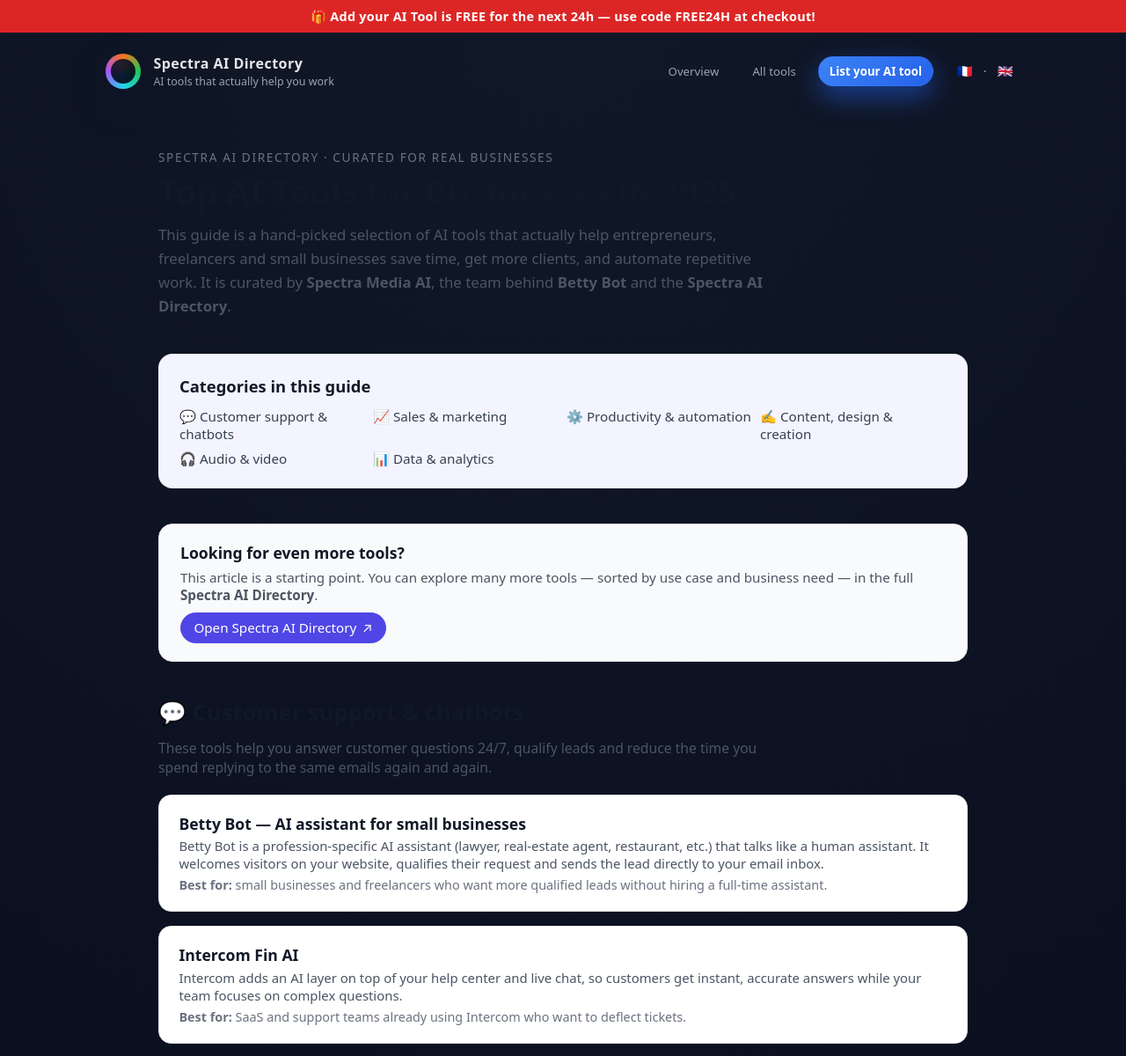
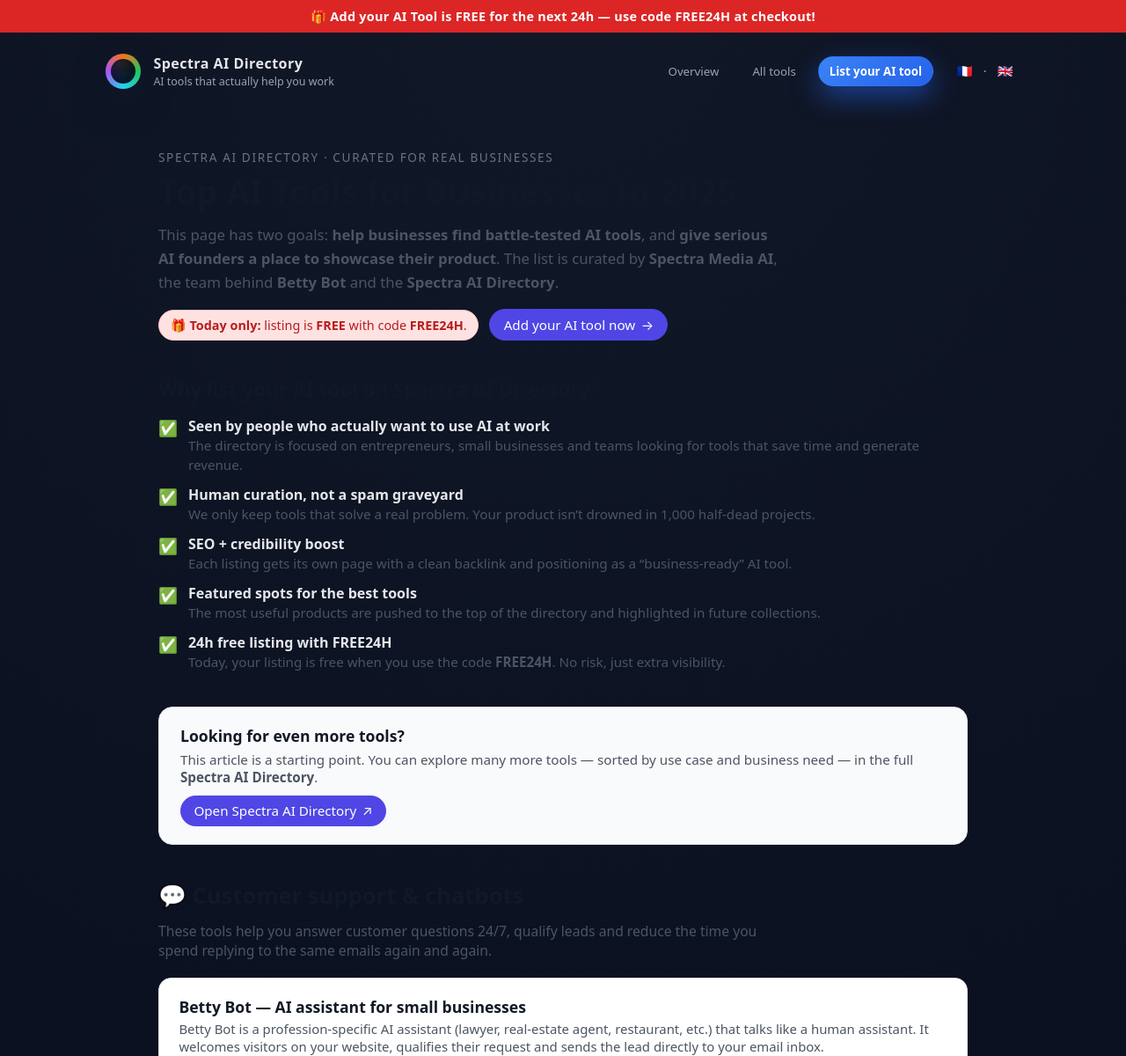
Before and after one commit to vincentbastille10/spectra_media_directory_english_version, a Flask app: page /top-ai-tools in a window 1280 px wide. Shown: the top 1200 px of the page at 88% size. Run offline with Flask 3, Linux system fonts and the light colour scheme.

Commit message:
Update top_ai_tools.html

```diff
--- a/templates/top_ai_tools.html
+++ b/templates/top_ai_tools.html
@@ -5,34 +5,91 @@
 {% block content %}
 <main style="max-width:960px;margin:0 auto;padding:2.5rem 1.25rem 3.5rem 1.25rem;">
 
-  <!-- Intro -->
+    <!-- Intro -->
   <header style="margin-bottom:2.5rem;">
     <p style="font-size:.85rem;letter-spacing:.12em;text-transform:uppercase;color:#6b7280;margin-bottom:.5rem;">
       Spectra AI Directory · Curated for real businesses
     </p>
+
     <h1 style="font-size:2.4rem;line-height:1.1;margin-bottom:1rem;color:#111827;">
       Top AI Tools for Businesses in 2025
     </h1>
-    <p style="font-size:1.05rem;line-height:1.6;color:#4b5563;max-width:44rem;">
-      This guide is a hand-picked selection of AI tools that actually help entrepreneurs, freelancers
-      and small businesses save time, get more clients, and automate repetitive work.
-      It is curated by <strong>Spectra Media AI</strong>, the team behind
+
+    <p style="font-size:1.05rem;line-height:1.6;color:#4b5563;max-width:44rem;margin-bottom:1rem;">
+      This page has two goals: <strong>help businesses find battle-tested AI tools</strong>, and
+      <strong>give serious AI founders a place to showcase their product</strong>.
+      The list is curated by <strong>Spectra Media AI</strong>, the team behind
       <strong>Betty Bot</strong> and the <strong>Spectra AI Directory</strong>.
     </p>
+
+    <div style="display:flex;flex-wrap:wrap;gap:.75rem;align-items:center;">
+      <div style="font-size:.9rem;padding:.45rem .8rem;border-radius:999px;background:#fee2e2;color:#b91c1c;border:1px solid #fecaca;">
+        🎁 <strong>Today only:</strong> listing is <strong>FREE</strong> with code <strong>FREE24H</strong>.
+      </div>
+      <a href="{{ url_for('ajouter') }}"
+         style="display:inline-flex;align-items:center;gap:.4rem;font-size:.95rem;padding:.45rem .95rem;border-radius:999px;
+                border:1px solid #4f46e5;background:#4f46e5;color:white;text-decoration:none;">
+        Add your AI tool now
+        <span aria-hidden="true">→</span>
+      </a>
+    </div>
   </header>
 
-  <!-- Table of contents -->
-  <section style="margin-bottom:2.5rem;padding:1.5rem;border-radius:1rem;background:#f3f4ff;">
-    <h2 style="font-size:1.15rem;margin-bottom:.75rem;color:#111827;">Categories in this guide</h2>
-    <ul style="display:grid;grid-template-columns:repeat(auto-fit,minmax(190px,1fr));gap:.5rem;font-size:.95rem;color:#374151;margin:0;padding:0;list-style:none;">
-      <li><a href="#customer-support" style="text-decoration:none;">💬 Customer support & chatbots</a></li>
-      <li><a href="#sales-marketing" style="text-decoration:none;">📈 Sales & marketing</a></li>
-      <li><a href="#productivity" style="text-decoration:none;">⚙️ Productivity & automation</a></li>
-      <li><a href="#content-creation" style="text-decoration:none;">✍️ Content, design & creation</a></li>
-      <li><a href="#audio-video" style="text-decoration:none;">🎧 Audio & video</a></li>
-      <li><a href="#data-analytics" style="text-decoration:none;">📊 Data & analytics</a></li>
+
+  <!-- Why list your AI tool here? -->
+  <section style="margin-bottom:2.5rem;">
+    <h2 style="font-size:1.4rem;margin-bottom:.9rem;color:#111827;">
+      Why list your AI tool on Spectra AI Directory?
+    </h2>
+    <ul style="list-style:none;padding:0;margin:0;display:grid;gap:.75rem;">
+      <li style="display:flex;gap:.75rem;align-items:flex-start;">
+        <span style="font-size:1.1rem;margin-top:.1rem;">✅</span>
+        <div>
+          <strong>Seen by people who actually want to use AI at work</strong><br>
+          <span style="font-size:.95rem;color:#4b5563;">
+            The directory is focused on entrepreneurs, small businesses and teams looking for tools that save time and generate revenue.
+          </span>
+        </div>
+      </li>
+      <li style="display:flex;gap:.75rem;align-items:flex-start;">
+        <span style="font-size:1.1rem;margin-top:.1rem;">✅</span>
+        <div>
+          <strong>Human curation, not a spam graveyard</strong><br>
+          <span style="font-size:.95rem;color:#4b5563;">
+            We only keep tools that solve a real problem. Your product isn’t drowned in 1,000 half-dead projects.
+          </span>
+        </div>
+      </li>
+      <li style="display:flex;gap:.75rem;align-items:flex-start;">
+        <span style="font-size:1.1rem;margin-top:.1rem;">✅</span>
+        <div>
+          <strong>SEO + credibility boost</strong><br>
+          <span style="font-size:.95rem;color:#4b5563;">
+            Each listing gets its own page with a clean backlink and positioning as a “business-ready” AI tool.
+          </span>
+        </div>
+      </li>
+      <li style="display:flex;gap:.75rem;align-items:flex-start;">
+        <span style="font-size:1.1rem;margin-top:.1rem;">✅</span>
+        <div>
+          <strong>Featured spots for the best tools</strong><br>
+          <span style="font-size:.95rem;color:#4b5563;">
+            The most useful products are pushed to the top of the directory and highlighted in future collections.
+          </span>
+        </div>
+      </li>
+      <li style="display:flex;gap:.75rem;align-items:flex-start;">
+        <span style="font-size:1.1rem;margin-top:.1rem;">✅</span>
+        <div>
+          <strong>24h free listing with FREE24H</strong><br>
+          <span style="font-size:.95rem;color:#4b5563;">
+            Today, your listing is free when you use the code <strong>FREE24H</strong>. No risk, just extra visibility.
+          </span>
+        </div>
+      </li>
     </ul>
   </section>
+
 
   <!-- Helper card: link to your directory -->
   <section style="margin-bottom:2.5rem;">
```
